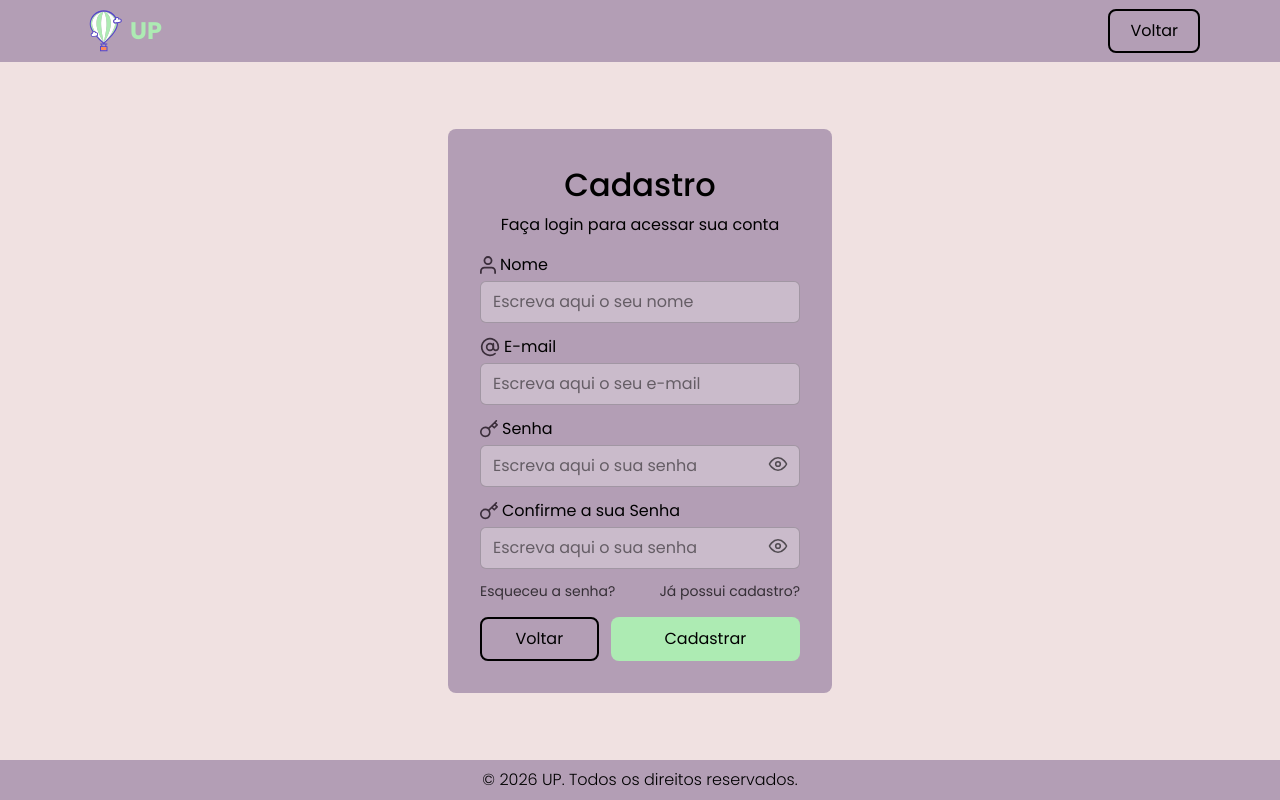
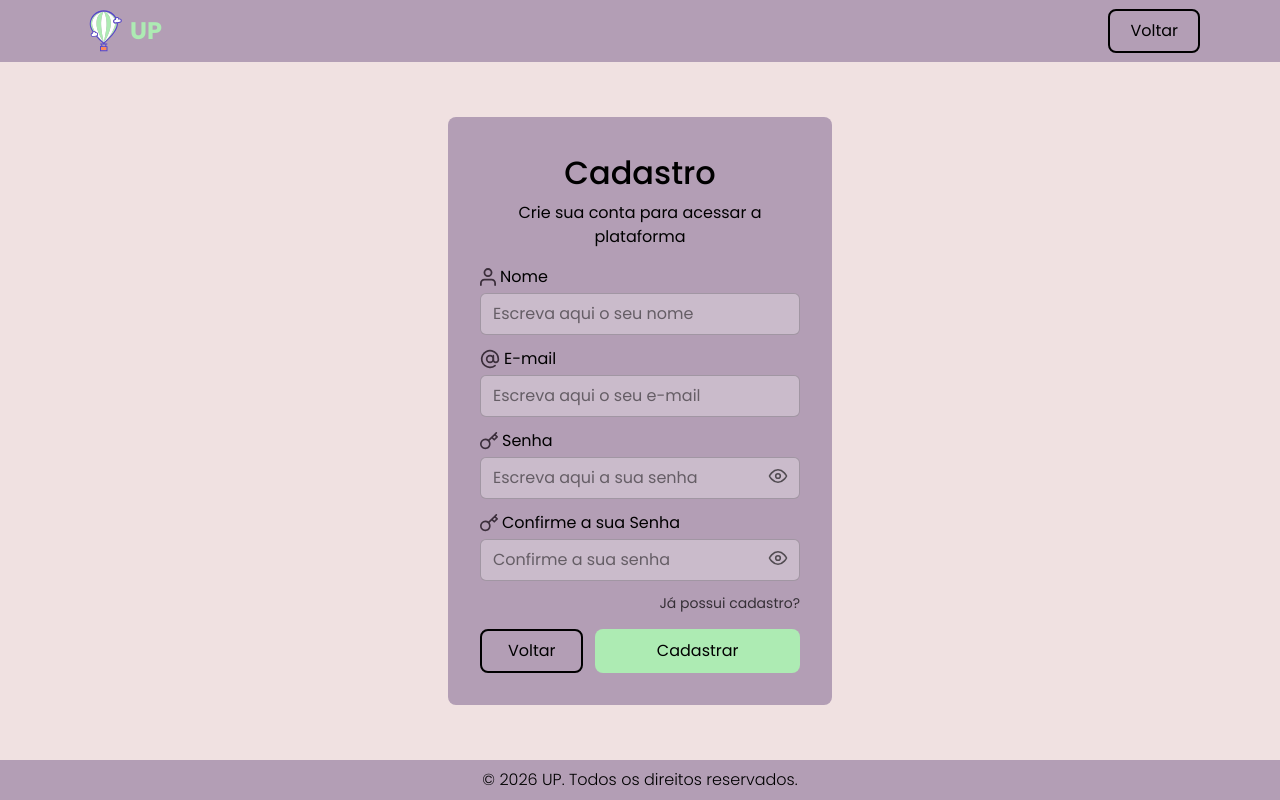
Before and after one commit to souza-luiza/UP, a Next.js app in the folder up-front/: page /register in a window 1280 px wide. Built offline with nearby package versions, Linux system fonts and the light colour scheme.

Commit message:
ajustes no cadastro.

```diff
--- a/up-front/src/app/register/page.tsx
+++ b/up-front/src/app/register/page.tsx
@@ -9,7 +9,6 @@ import Key from "../components/Icons/KeyIcon";
 import EyeClosed from "../components/Icons/EyeClosedIcon";
 import EyeOpen from "../components/Icons/EyeOpenIcon";
 
-
 export default function RegisterPage() {
     const [nome, setNome] = useState("");
     const [email, setEmail] = useState("");
@@ -18,12 +17,19 @@ export default function RegisterPage() {
     const [mostrarSenha, setMostrarSenha] = useState(false);
     const [mostrarConfirmar, setMostrarConfirmar] = useState(false);
 
-    function handleCadastrar(e: React.FormEvent) {
+    const [erro, setErro] = useState("");
+
+    function handleCadastrar(e: React.SubmitEvent<HTMLFormElement>) {
         e.preventDefault();
+
+        setErro("");
+
         if (senha !== confirmarSenha) {
-            alert("As senhas não coincidem.");
+            setErro("As senhas não coincidem.");
             return;
         }
+
+        // CHAMA PARA API AQUI
         console.log({ nome, email, senha });
     }
 
@@ -31,7 +37,6 @@ export default function RegisterPage() {
 
     return (
         <div className="flex min-h-screen flex-col justify-between">
-
             <header className="flex w-full bg-primary py-1.5 px-1 md:px-20 justify-between items-center">
                 <Logo primaryColor={false} />
                 <Button variant="outline" href="/">Voltar</Button>
@@ -39,10 +44,9 @@ export default function RegisterPage() {
 
             <main className="flex flex-1 items-center justify-center">
                 <div className="bg-primary rounded-lg p-8 w-full max-w-sm">
-
                     <h1 className="text-h2 font-semibold text-center text-black mb-1">Cadastro</h1>
                     <p className="text-p font-regular text-black text-center mb-4">
-                        Faça login para acessar sua conta
+                        Crie sua conta para acessar a plataforma
                     </p>
 
                     <form onSubmit={handleCadastrar} className="flex flex-col gap-3">
@@ -85,7 +89,7 @@ export default function RegisterPage() {
                             <div className="relative">
                                 <input
                                     type={mostrarSenha ? "text" : "password"}
-                                    placeholder="Escreva aqui o sua senha"
+                                    placeholder="Escreva aqui a sua senha"
                                     value={senha}
                                     onChange={(e) => setSenha(e.target.value)}
                                     required
@@ -95,7 +99,6 @@ export default function RegisterPage() {
                                     type="button"
                                     onClick={() => setMostrarSenha(!mostrarSenha)}
                                     className="absolute right-3 top-1/2 -translate-y-1/2 text-black/60 hover:text-secondary-dark/80 transition"
-                                    aria-label={mostrarSenha ? "Esconder senha" : "Mostrar senha"}
                                 >
                                     {mostrarSenha ? <EyeClosed primaryColor={false} /> : <EyeOpen primaryColor={false} />}
                                 </button>
@@ -110,35 +113,39 @@ export default function RegisterPage() {
                             <div className="relative">
                                 <input
                                     type={mostrarConfirmar ? "text" : "password"}
-                                    placeholder="Escreva aqui o sua senha"
+                                    placeholder="Confirme a sua senha"
                                     value={confirmarSenha}
                                     onChange={(e) => setConfirmarSenha(e.target.value)}
                                     required
-                                    className={`${inputClass} pr-10`}
+                                    className={`${inputClass} pr-10 ${erro ? 'border-red-500/50 focus:ring-red-500/40' : ''}`}
                                 />
                                 <button
                                     type="button"
                                     onClick={() => setMostrarConfirmar(!mostrarConfirmar)}
                                     className="absolute right-3 top-1/2 -translate-y-1/2 text-black/60 hover:text-secondary-dark/80 transition"
-                                    aria-label={mostrarConfirmar ? "Esconder senha" : "Mostrar confirmação de senha"}
                                 >
                                     {mostrarConfirmar ? <EyeClosed primaryColor={false} /> : <EyeOpen primaryColor={false} />}
                                 </button>
                             </div>
+
+                            {erro && (
+                                <span className="text-xs font-semibold text-red-600 mt-0.5 animate-fadeIn">
+                                    {erro}
+                                </span>
+                            )}
                         </div>
 
-                        <div className="flex justify-between">
-                            <span className="text-sm font-regular text-black/70 text-sm">Esqueceu a senha?</span>
-                            <a href="/login" className="text-sm font-regular text-black/70 text-sm hover:underline">
+                        <div className="flex justify-end">
+                            <a href="/login" className="text-sm font-regular text-black/70 hover:underline">
                                 Já possui cadastro?
                             </a>
                         </div>
 
-                        <div className="flex gap-3 mt-1">
-                            <Button variant="outline" href="/" className="flex-1">
+                        <div className="flex gap-3 mt-1 w-full">
+                            <Button variant="outline" href="/" className="w-1/3">
                                 Voltar
                             </Button>
-                            <Button variant="secondary" href="/login" className="flex-2">
+                            <Button type="submit" variant="secondary" className="w-2/3">
                                 Cadastrar
                             </Button>
                         </div>
```
